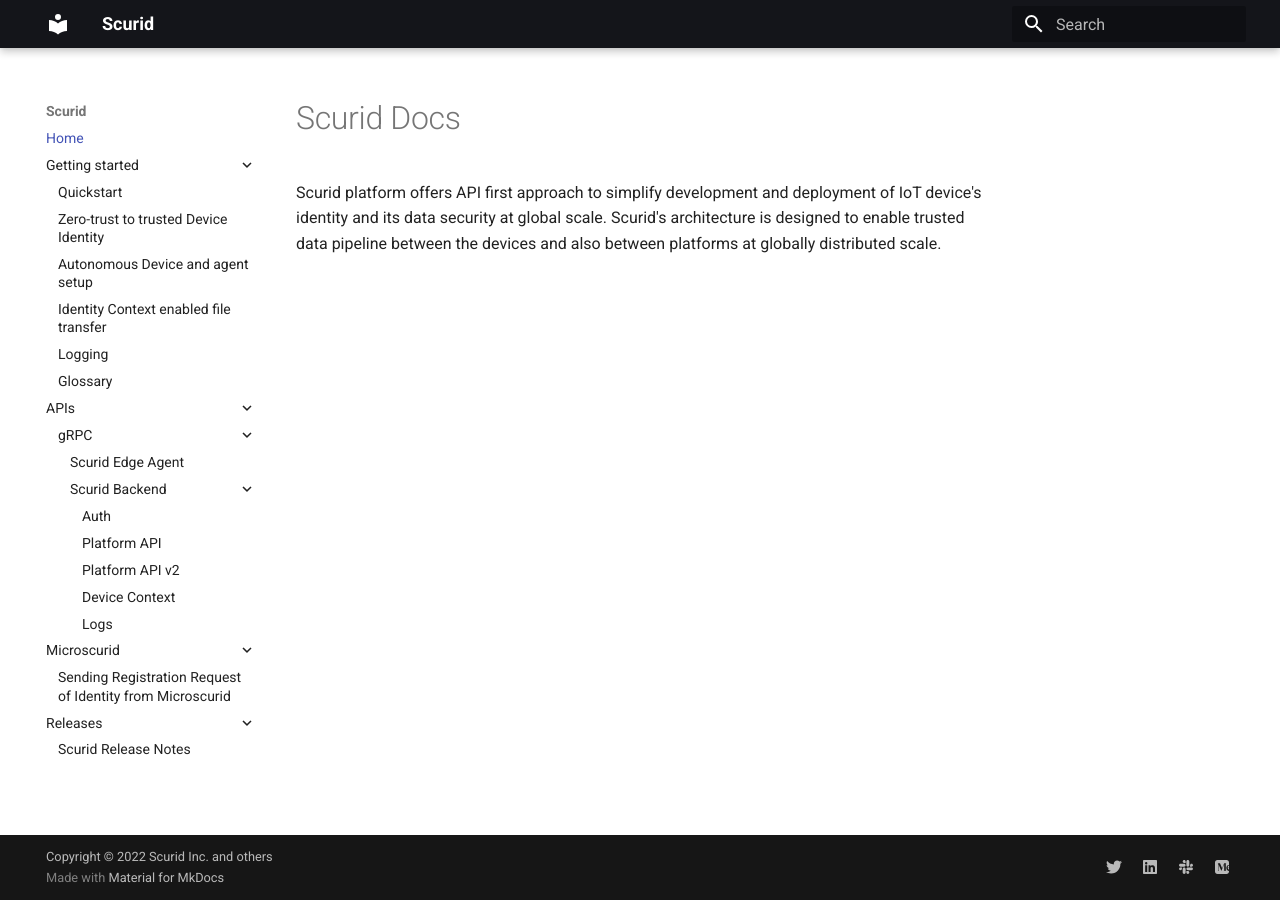
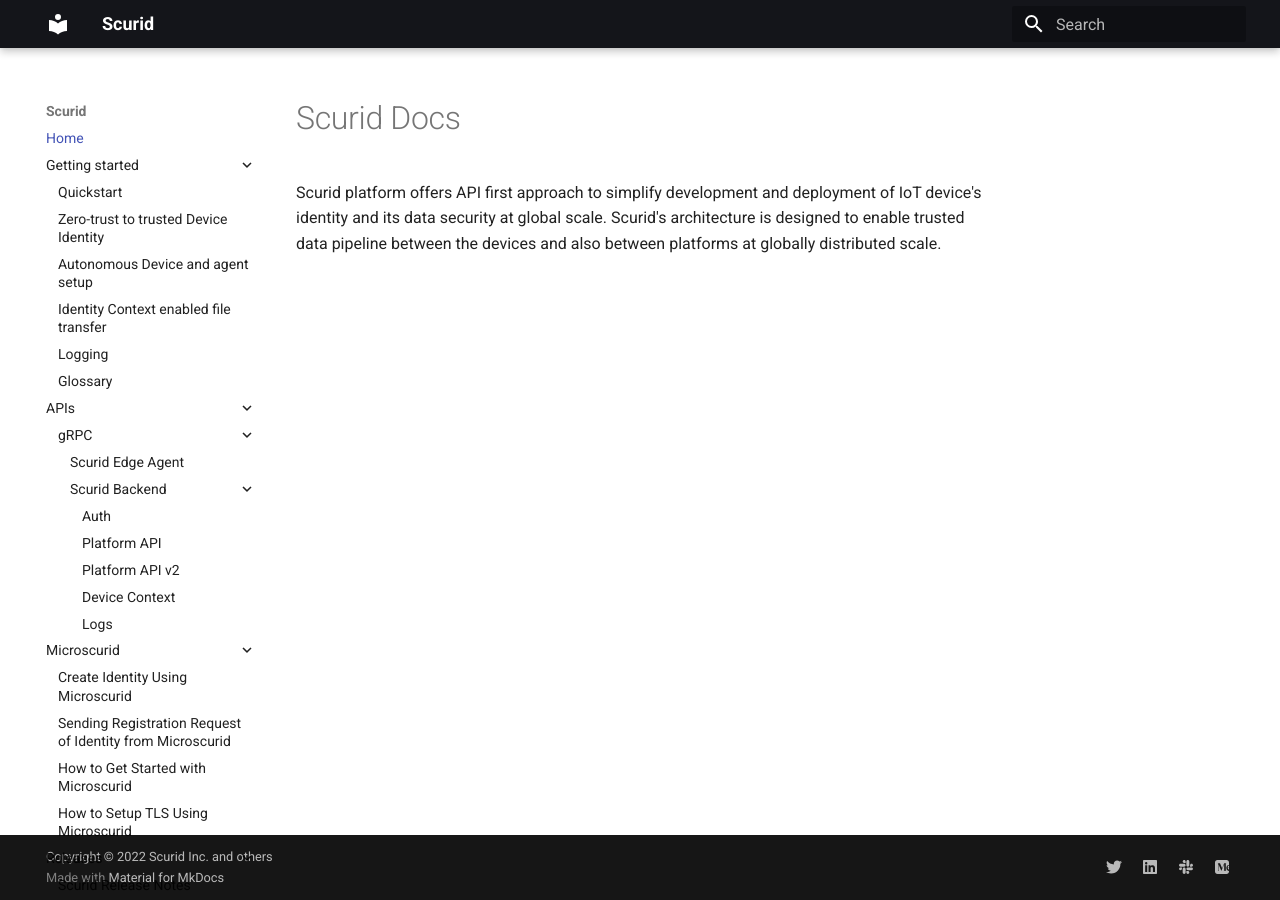
Before and after one commit to scurid-inc/docs, an MkDocs documentation site: the page built from docs/index.md, in a window 1280 px wide. Built offline with MkDocs 1.6.1 and Material for MkDocs 9.7.7, drawn with Linux system fonts in a browser that asks for light colours; the version menu is left out.

Commit message:
add new pages

```diff
--- a/mkdocs.yml
+++ b/mkdocs.yml
@@ -52,7 +52,10 @@ nav:
               - 'Device Context' : 'deviceContext.md'
               - 'Logs' : 'logapi.md'
   - 'Microscurid':
+      - 'Create Identity Using Microscurid': 'createIdentity.md'
       - 'Sending Registration Request of Identity from Microscurid': 'registrationRequestOfIdentity.md'
+      - 'How to Get Started with Microscurid': 'gettingStarted.md'
+      - 'How to Setup TLS Using Microscurid': 'setupTLS.md'
   - 'Releases':
       - 'Scurid Release Notes': 'releasenotes.md'
 extra:
```
Also changed, not shown: docs/createIdentity.md (added), docs/gettingStarted.md (added), docs/setupTLS.md (added).
